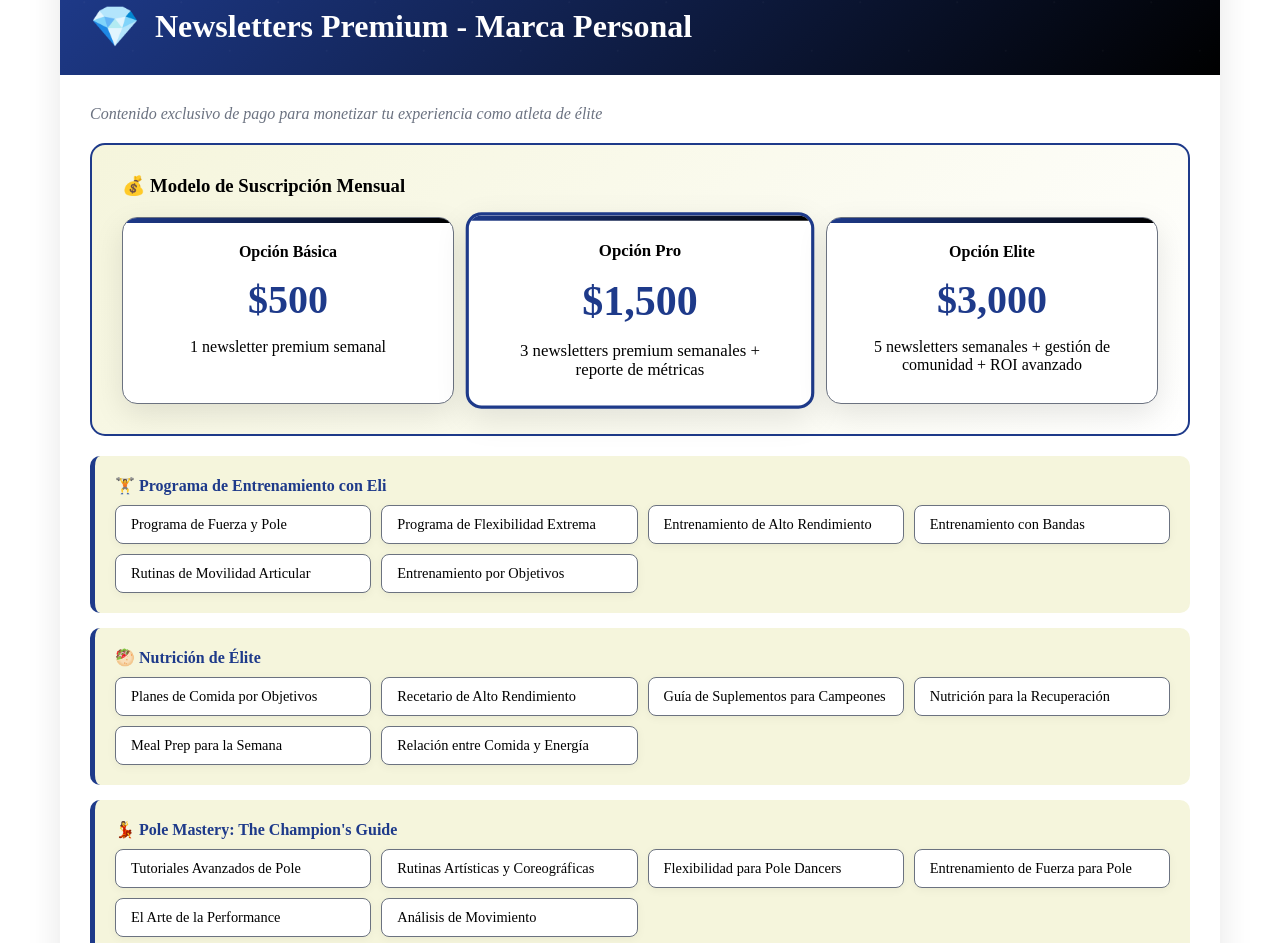
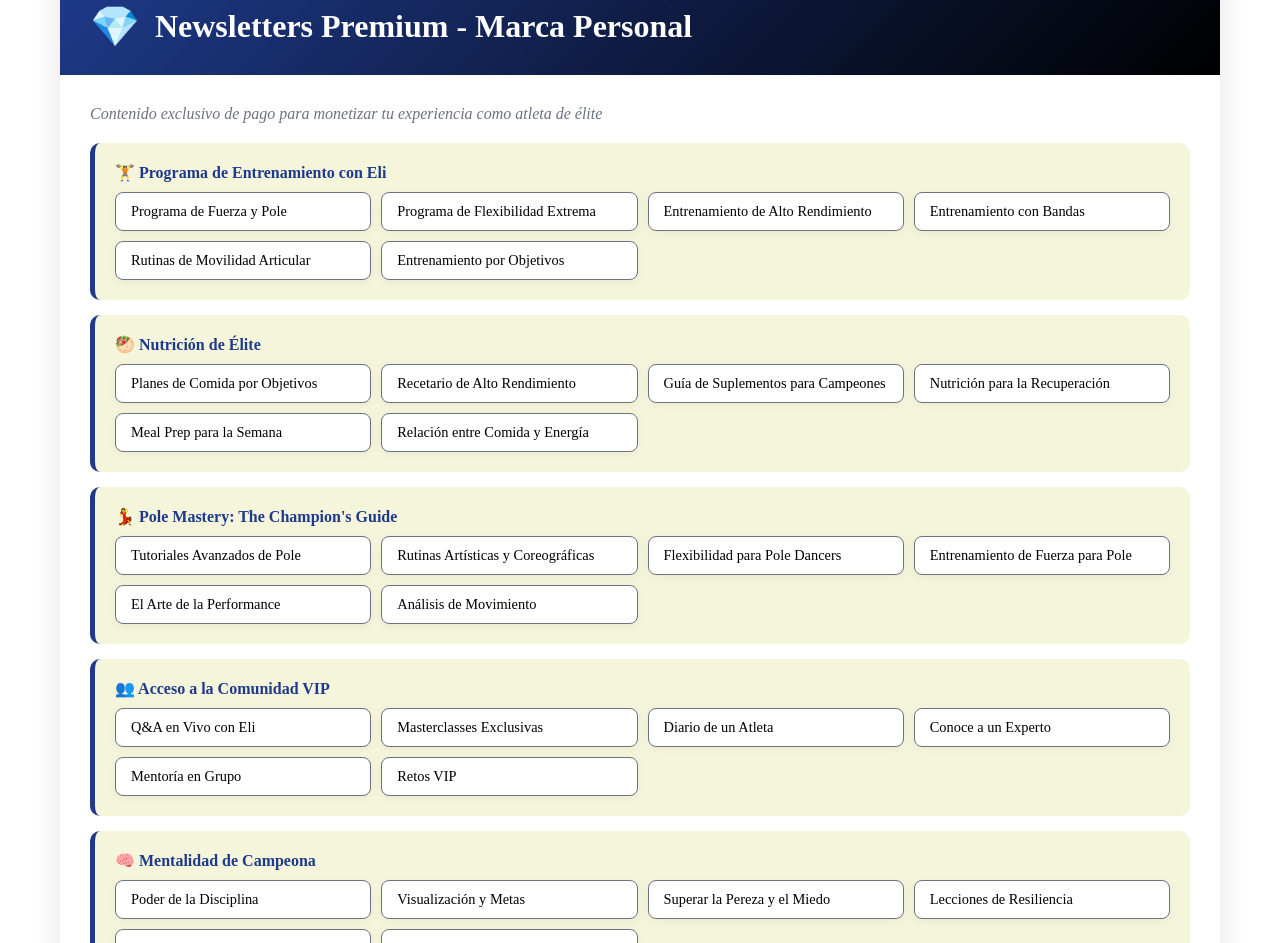
Before and after one commit to horsewriter/Catalogos, a plain HTML site: page elimejia/index.html in a window 1280 px wide. Shown: the part 2220-3163 px from the top of the page. Drawn offline with Linux system fonts and the light colour scheme.

Commit message:
Update index.html

```diff
--- a/elimejia/index.html
+++ b/elimejia/index.html
@@ -550,27 +550,6 @@
         <div class="section-content">
             <p style="color: #6b7280; margin-bottom: 20px; font-style: italic;">Contenido exclusivo de pago para monetizar tu experiencia como atleta de élite</p>
 
-            <div class="premium-section">
-                <h3>💰 Modelo de Suscripción Mensual</h3>
-                <div class="pricing-grid">
-                    <div class="pricing-card">
-                        <h4>Opción Básica</h4>
-                        <div class="price">$500</div>
-                        <p>1 newsletter premium semanal</p>
-                    </div>
-                    <div class="pricing-card featured">
-                        <h4>Opción Pro</h4>
-                        <div class="price">$1,500</div>
-                        <p>3 newsletters premium semanales + reporte de métricas</p>
-                    </div>
-                    <div class="pricing-card">
-                        <h4>Opción Elite</h4>
-                        <div class="price">$3,000</div>
-                        <p>5 newsletters semanales + gestión de comunidad + ROI avanzado</p>
-                    </div>
-                </div>
-            </div>
-
             <div class="content-series">
                 <h4>🏋️ Programa de Entrenamiento con Eli</h4>
                 <div class="content-list">
```
